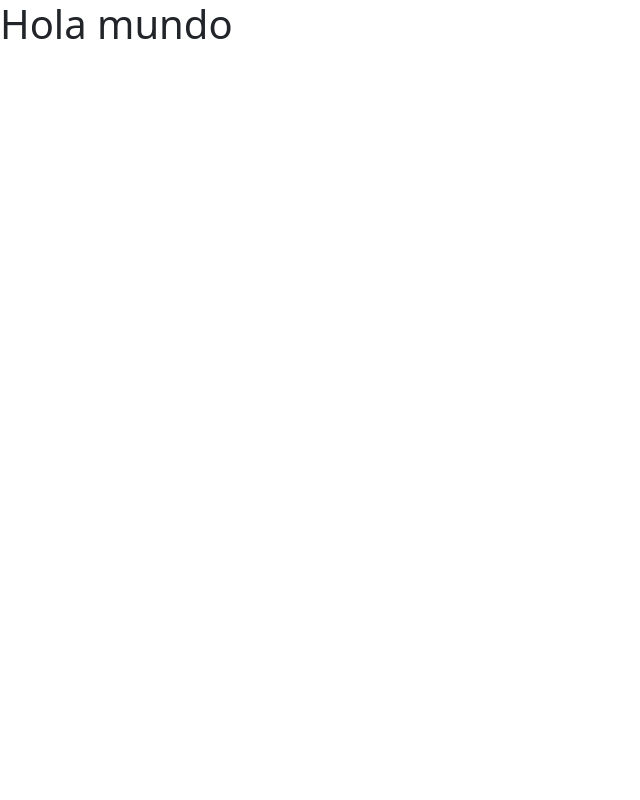
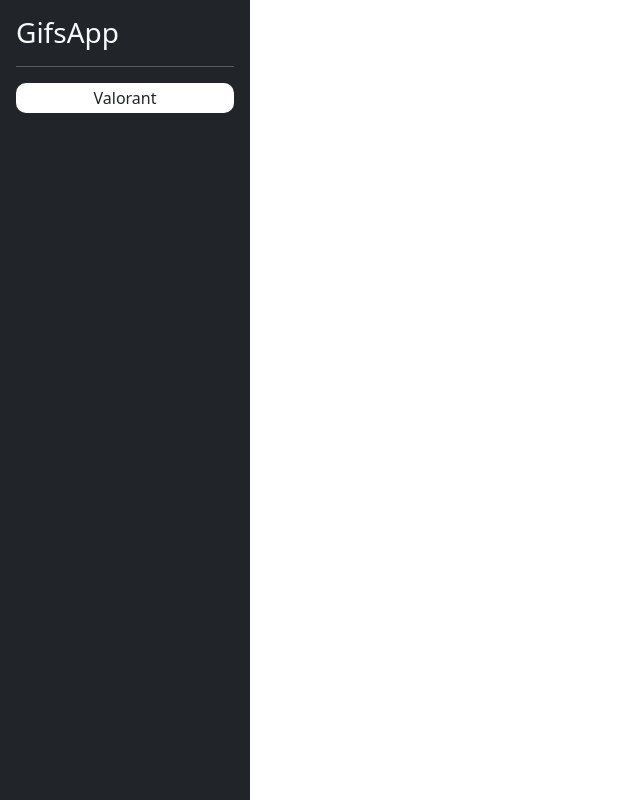
Before and after one commit to Cuandoyolabi/GiftApp, an Angular app: page / in a window 1280 px wide. Shown: the whole page, without its empty margins (0-640 px from the left). Built offline with nearby package versions, Linux system fonts and the light colour scheme.

Commit message:
Se agregan modulos y componentes nuevos

```diff
--- a/src/app/app.component.html
+++ b/src/app/app.component.html
@@ -1 +1,8 @@
-<h1>Hola mundo</h1>
+
+<div class="d-flex">
+  <shared-sidebar></shared-sidebar>
+
+
+
+  <!--Home Page-->
+</div>
--- a/src/app/gifs/gifs.module.ts
+++ b/src/app/gifs/gifs.module.ts
@@ -1,6 +1,5 @@
 import { NgModule } from '@angular/core';
 import { CommonModule } from '@angular/common';
-
 
 
 @NgModule({
--- /dev/null
+++ b/src/app/shared/components/sidebar/sidebar.component.css
@@ -0,0 +1,13 @@
+#sidebar {
+  height: 100vh;
+  width: 250px;
+}
+
+.button-valorant{
+  height: 30px;
+  background-color: white;
+  border-radius: 10px;
+  display: flex;
+  justify-content: center;
+  align-items: center;
+}
--- /dev/null
+++ b/src/app/shared/components/sidebar/sidebar.component.html
@@ -0,0 +1,11 @@
+<div class="bg-dark border-right p-3" id="sidebar">
+  <h3 class="text-light">GifsApp</h3>
+  <hr class="text-white">
+
+  <div class="list-gruoup list-reset">
+    <button class="list-group-item list-group-item-action button-valorant">
+        Valorant
+    </button>
+  </div>
+
+</div>
```
Also changed, not shown: src/app/app.module.ts (+6 -2 lines), src/app/shared/components/sidebar/sidebar.component.ts (added, +10 -0 lines), src/app/shared/shared.module.ts (+7 -1 lines), 1 other file (tests, documents, lock files or other folders).
